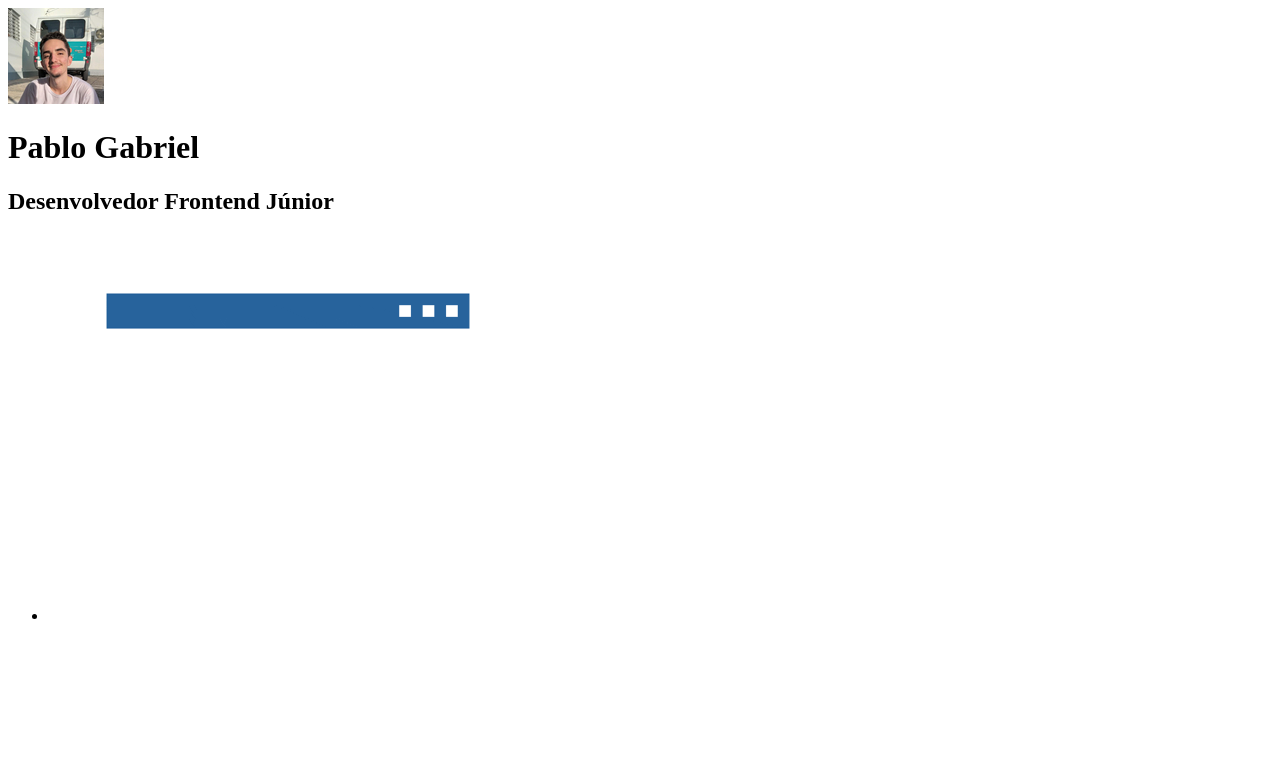
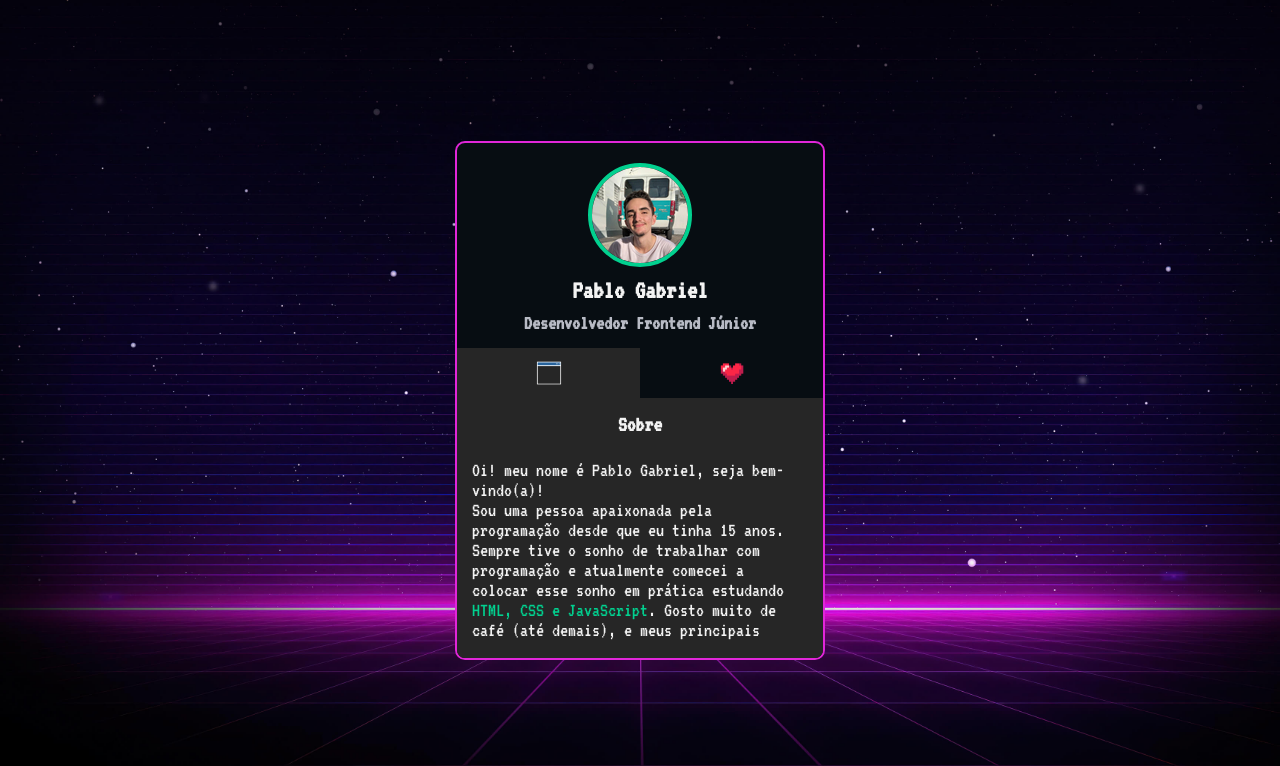
Before and after one commit to Poveii/mini-portfolio, a plain HTML site: page index.html in a window 1280 px wide. Shown: the top 766 px of the page. Drawn offline with Linux system fonts and the light colour scheme.

Commit message:
:lipstick: feat: Styled Page

```diff
--- a/index.html
+++ b/index.html
@@ -12,29 +12,31 @@
       href="https://fonts.googleapis.com/css2?family=VT323&display=swap"
       rel="stylesheet"
     />
+
+    <link rel="stylesheet" href="./src/css/style.css" />
   </head>
 
   <body>
     <main class="card">
-      <div class="my-informations">
+      <div class="my-information">
         <img
           src="./src/images/profile-photo.jpg"
           alt="Uma foto de perfil do Pablo Gabriel"
         />
         <h1 class="name">Pablo Gabriel</h1>
-        <h2 class="carrer">Desenvolvedor Frontend Júnior</h2>
+        <h2 class="office">Desenvolvedor Frontend Júnior</h2>
       </div>
 
       <div class="content">
         <ul class="tabs">
-          <li>
+          <li class="tab selected">
             <img
               src="./src/images/about.gif"
               alt="Um gif de uma janelinha com um código sendo escrito"
             />
           </li>
 
-          <li>
+          <li class="tab">
             <img
               src="./src/images/heart.gif"
               alt="Um gif de um coração rodando"
@@ -42,8 +44,8 @@
           </li>
         </ul>
 
-        <div class="tabs-informations">
-          <div class="about-me">
+        <div class="tabs-information">
+          <div class="information selected">
             <h3 class="subtitle">Sobre</h3>
 
             <div class="description">
@@ -59,7 +61,7 @@
             </div>
           </div>
 
-          <div class="my-social">
+          <div class="information">
             <h3 class="subtitle">Minhas redes</h3>
 
             <ul class="social-media">
--- /dev/null
+++ b/src/css/reset.css
@@ -0,0 +1,15 @@
+/* ====== RESET ====== */
+* {
+  margin: 0;
+  padding: 0;
+  box-sizing: border-box;
+}
+
+ul {
+  list-style: none;
+}
+
+a {
+  text-decoration: none;
+  color: #000000;
+}
--- /dev/null
+++ b/src/css/scroll.css
@@ -0,0 +1,20 @@
+/* Funciona no Firefox */
+* {
+  scrollbar-width: thin;
+  scrollbar-color: #e228d8 #070d12;
+}
+
+/* Funciona no Chrome, Edge e Safari */
+*::-webkit-scrollbar {
+  width: 12px;
+}
+
+*::-webkit-scrollbar-track {
+  background: #070d12;
+}
+
+*::-webkit-scrollbar-thumb {
+  background-color: #e228d8;
+  border-radius: 20px;
+  border: 3px solid #070d12;
+}
--- /dev/null
+++ b/src/css/style.css
@@ -0,0 +1,148 @@
+@import "./reset.css";
+@import "./scroll.css";
+
+/* ====== LAYOUT ====== */
+body {
+  background: url(../images/background.jpg) no-repeat center;
+  background-size: cover;
+
+  font-family: "VT323", monospace;
+  color: #f3f3f3;
+  font-size: 1.125rem;
+
+  min-height: 100vh;
+  display: flex;
+  align-items: center;
+  justify-content: center;
+  padding: 30px;
+}
+
+/* ====== MAIN ====== */
+.card {
+  width: 370px;
+
+  background-color: #070d12;
+  border: 2px solid #e126d9;
+  border-radius: 10px;
+  overflow: hidden;
+}
+
+.card .my-information {
+  display: flex;
+  flex-direction: column;
+  align-items: center;
+  gap: 10px;
+
+  padding-top: 20px;
+}
+
+.my-information img {
+  border: 4px solid #02d08f;
+  border-radius: 100%;
+}
+
+.my-information .name {
+  font-size: 1.625rem;
+}
+
+.my-information .office {
+  font-size: 1.25rem;
+  color: #b8bbc5;
+}
+
+.card .content {
+  margin-top: 15px;
+}
+
+.content .tabs {
+  display: flex;
+}
+
+.tabs .tab {
+  width: 50%;
+
+  display: flex;
+  justify-content: center;
+  padding: 10px 0px;
+  cursor: pointer;
+  transition: background-color 0.2s ease-in-out;
+}
+
+.tab img {
+  width: 30px;
+  user-select: none;
+}
+
+.tab.selected {
+  background-color: #262626;
+}
+
+.tab:hover {
+  background-color: #414141;
+}
+
+.content .tabs-information {
+  background-color: #262626;
+}
+
+.tabs-information .information {
+  min-height: 260px;
+  padding: 15px;
+  display: none;
+}
+
+.information.selected {
+  display: block;
+}
+
+.information .subtitle {
+  font-size: 1.375rem;
+  margin-bottom: 25px;
+  text-align: center;
+}
+
+.information .description {
+  font-size: 1.25rem;
+  max-height: 180px;
+  padding-right: 15px;
+  overflow-y: auto;
+}
+
+.description span {
+  color: #02d08f;
+}
+
+.information .social-media {
+  display: flex;
+  flex-direction: column;
+  align-items: center;
+  gap: 25px;
+  max-height: 180px;
+  overflow-y: auto;
+}
+
+.social-media li a {
+  width: 250px;
+  display: block;
+  color: #f3f3f3;
+  text-align: center;
+  padding: 10px;
+  font-size: 1.25rem;
+  transition: opacity 0.3s ease-in-out;
+}
+
+.social-media .curriculum {
+  background-color: #06c185;
+}
+
+.social-media .linkedin {
+  background-color: #1d87bd;
+}
+
+.social-media .github {
+  background-color: #545454;
+}
+
+.social-media li a:hover {
+  opacity: 0.8;
+}
```
